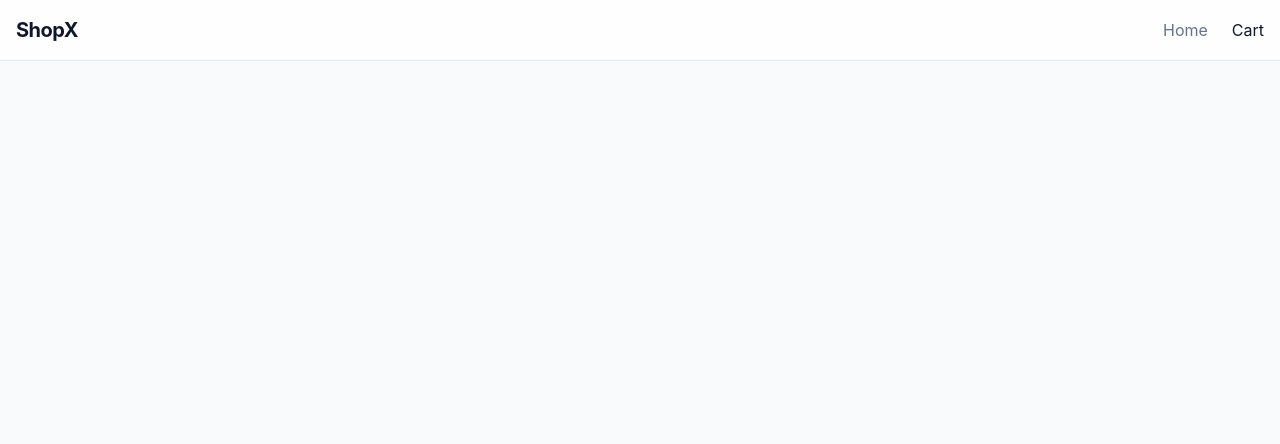
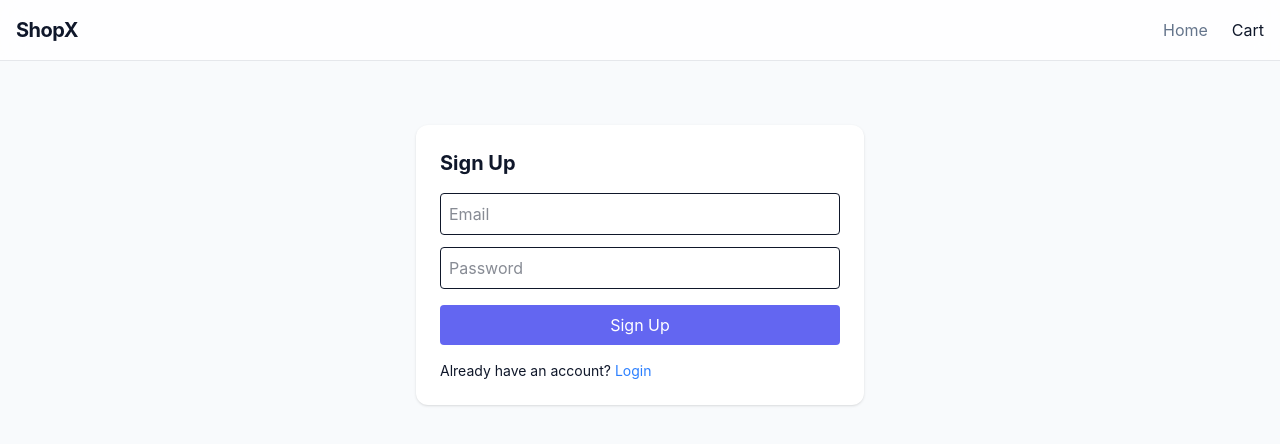
Before and after one commit to Naviralobo/ecommerce-react, a React (Vite) app: page /register in a window 1280 px wide. Before the commit this address had no page. Shown: the top 444 px of the page. Built offline with nearby package versions, Linux system fonts and the light colour scheme.

Commit message:
feat: implement login and signup pages with auth integration and validation feedback

```diff
--- a/src/App.tsx
+++ b/src/App.tsx
@@ -1,17 +1,25 @@
 import { Route, Routes } from "react-router-dom";
+
+import MainLayout from "./components/layout/MainLayout";
+import Login from "./pages/Login";
+import Register from "./pages/Register";
+import Home from "./pages/Home";
+import Cart from "./pages/Cart";
+import ProducDetails from "./pages/ProducDetails";
+
 import "./index.css";
-import Home from "./pages/Home";
-import ProducDetails from "./pages/ProducDetails";
-import Cart from "./pages/Cart";
-import MainLayout from "./components/layout/MainLayout";
 
 function App() {
   return (
     <MainLayout>
       <Routes>
+        <Route path="/login" element={<Login />} />
+        <Route path="/register" element={<Register />} />
+
+        <Route path="/cart" element={<Cart />} />
         <Route path="/" element={<Home />} />
+
         <Route path="/product/:id" element={<ProducDetails />} />
-        <Route path="/cart" element={<Cart />} />
       </Routes>
     </MainLayout>
   );
--- a/src/pages/Home.tsx
+++ b/src/pages/Home.tsx
@@ -10,7 +10,7 @@ const Home = () => {
   const [search, setSearch] = useState("");
   const [category, setCategory] = useState("all");
 
-  const [isPending, startTransition] = useTransition();
+  const [_, startTransition] = useTransition();
 
   const { data, isLoading, error } = useProducts();
   const debouncedSearch = useDebounce(search, 300);
--- /dev/null
+++ b/src/pages/Login.tsx
@@ -0,0 +1,62 @@
+import { useState } from "react";
+import { useAuthStore } from "../store/authStore";
+import { useNavigate, Link } from "react-router-dom";
+import toast from "react-hot-toast";
+
+const Login = () => {
+  const login = useAuthStore((state) => state.login);
+  const navigate = useNavigate();
+
+  const [email, setEmail] = useState("");
+  const [password, setPassword] = useState("");
+
+  const handleLogin = () => {
+    const error = login(email, password);
+
+    if (error) {
+      toast.error(error);
+      return;
+    }
+
+    toast.success("Logged in successfully");
+    navigate("/");
+  };
+
+  return (
+    <div className="max-w-md mx-auto mt-10 bg-(--color-surface) p-6 rounded-xl shadow">
+      <h1 className="text-xl font-bold mb-4">Login</h1>
+
+      <input
+        type="email"
+        placeholder="Email"
+        className="w-full mb-3 p-2 border rounded"
+        value={email}
+        onChange={(e) => setEmail(e.target.value)}
+      />
+
+      <input
+        type="password"
+        placeholder="Password"
+        className="w-full mb-4 p-2 border rounded"
+        value={password}
+        onChange={(e) => setPassword(e.target.value)}
+      />
+
+      <button
+        onClick={handleLogin}
+        className="w-full bg-(--color-accent) text-white py-2 rounded"
+      >
+        Login
+      </button>
+
+      <p className="text-sm mt-4">
+        Don’t have an account?{" "}
+        <Link to="/register" className="text-blue-500">
+          Sign up
+        </Link>
+      </p>
+    </div>
+  );
+};
+
+export default Login;
--- /dev/null
+++ b/src/pages/Register.tsx
@@ -0,0 +1,62 @@
+import { useState } from "react";
+import { useAuthStore } from "../store/authStore";
+import { useNavigate, Link } from "react-router-dom";
+import toast from "react-hot-toast";
+
+const Register = () => {
+  const signup = useAuthStore((state) => state.signup);
+  const navigate = useNavigate();
+
+  const [email, setEmail] = useState("");
+  const [password, setPassword] = useState("");
+
+  const handleSignup = () => {
+    const error = signup(email, password);
+
+    if (error) {
+      toast.error(error);
+      return;
+    }
+
+    toast.success("Account created");
+    navigate("/");
+  };
+
+  return (
+    <div className="max-w-md mx-auto mt-10 bg-(--color-surface) p-6 rounded-xl shadow">
+      <h1 className="text-xl font-bold mb-4">Sign Up</h1>
+
+      <input
+        type="email"
+        placeholder="Email"
+        className="w-full mb-3 p-2 border rounded"
+        value={email}
+        onChange={(e) => setEmail(e.target.value)}
+      />
+
+      <input
+        type="password"
+        placeholder="Password"
+        className="w-full mb-4 p-2 border rounded"
+        value={password}
+        onChange={(e) => setPassword(e.target.value)}
+      />
+
+      <button
+        onClick={handleSignup}
+        className="w-full bg-(--color-accent) text-white py-2 rounded"
+      >
+        Sign Up
+      </button>
+
+      <p className="text-sm mt-4">
+        Already have an account?{" "}
+        <Link to="/login" className="text-blue-500">
+          Login
+        </Link>
+      </p>
+    </div>
+  );
+};
+
+export default Register;
```
